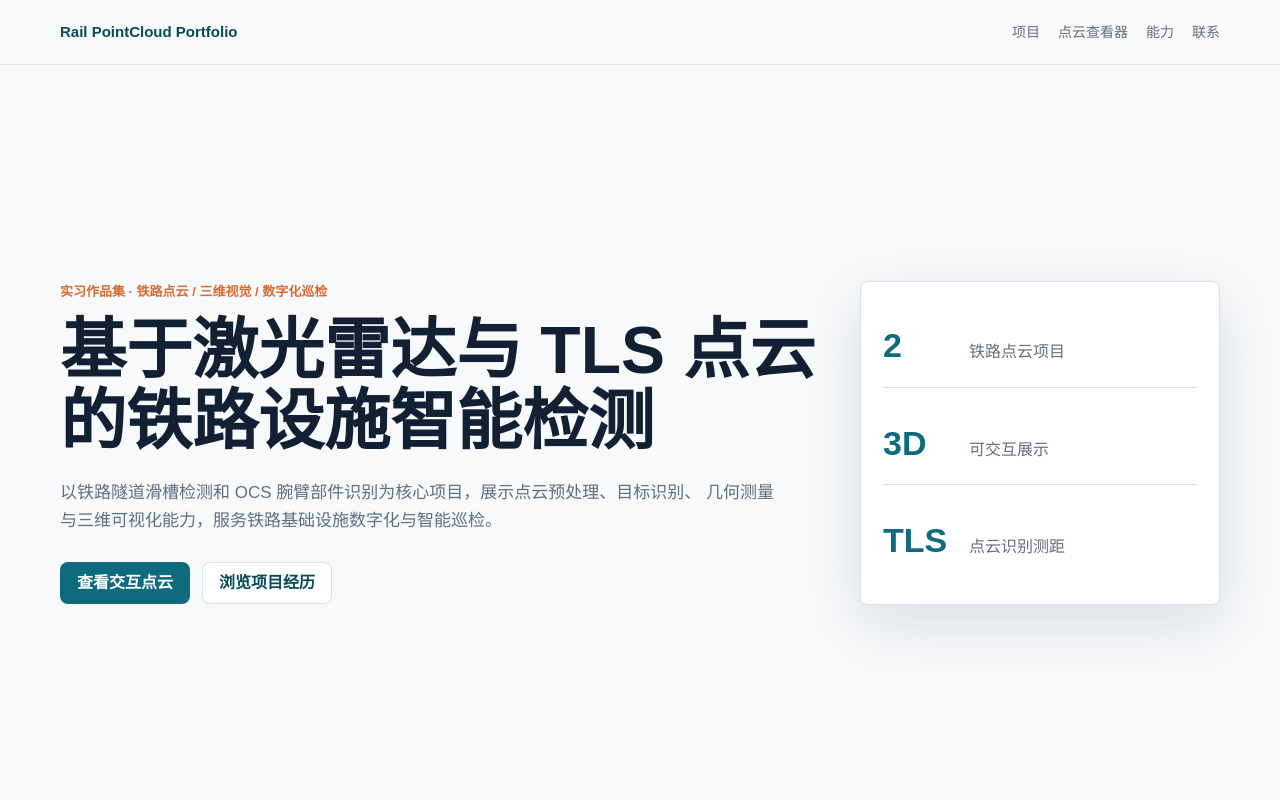
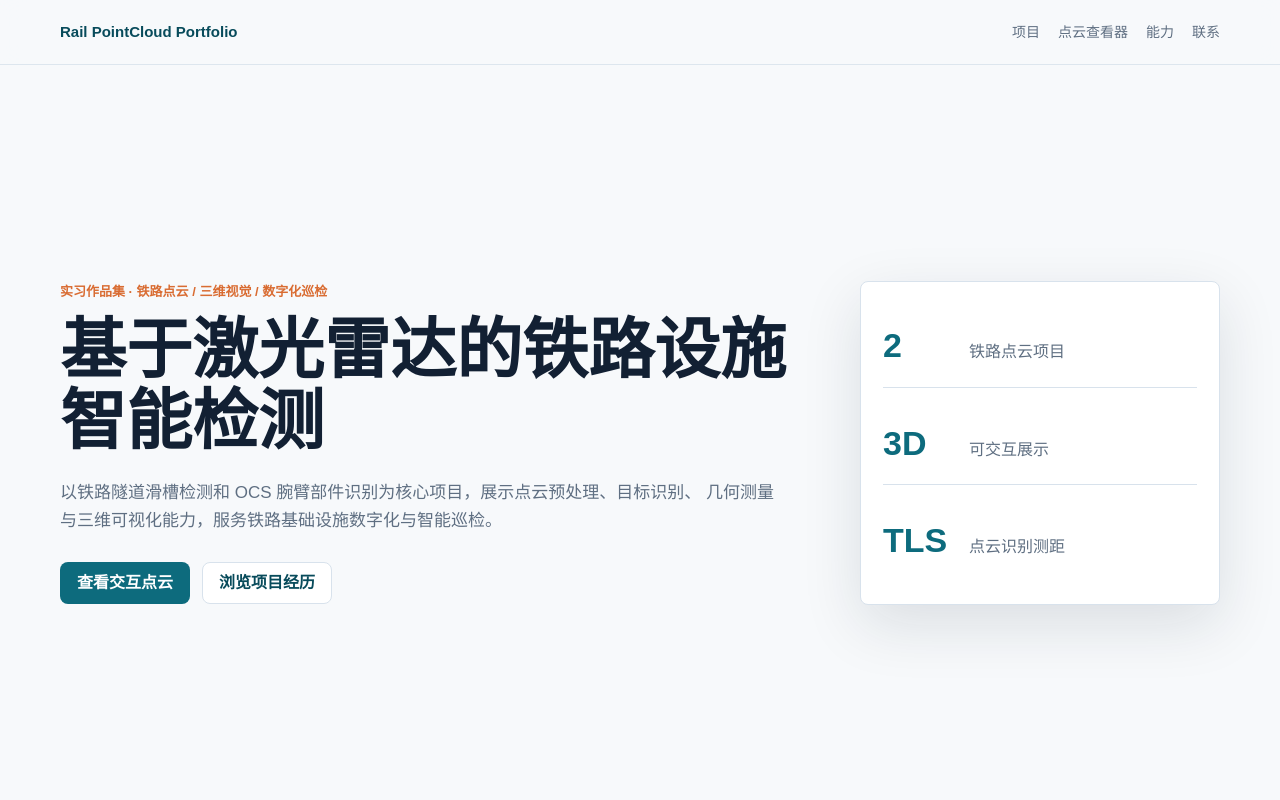
Before and after one commit to kwo279929-svg/Railpointcloud, a plain HTML site: page index.html in a window 1280 px wide. Shown: the top 800 px of the page. Drawn offline with nearby package versions, Linux system fonts and the light colour scheme; no server answers; animation ran at ten frames a second.

Commit message:
docs: update portfolio hero title

```diff
--- a/index.html
+++ b/index.html
@@ -28,7 +28,7 @@
       <section class="hero section-band">
         <div class="hero-copy">
           <p class="eyebrow">实习作品集 · 铁路点云 / 三维视觉 / 数字化巡检</p>
-          <h1>基于激光雷达与 TLS 点云的铁路设施智能检测</h1>
+          <h1>基于激光雷达的铁路设施智能检测</h1>
           <p class="hero-text">
             以铁路隧道滑槽检测和 OCS 腕臂部件识别为核心项目，展示点云预处理、目标识别、
             几何测量与三维可视化能力，服务铁路基础设施数字化与智能巡检。
```
